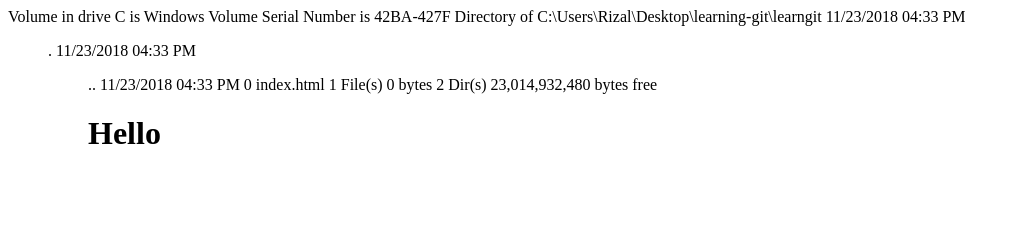
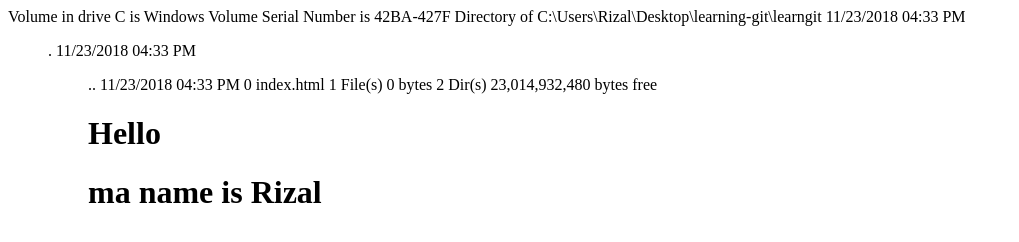
Before and after one commit to rfadilah/learngit, a plain HTML site: page index.html in a window 1280 px wide. Shown: the whole page, without its empty margins (0-1019 px from the left). Drawn offline with Linux system fonts and the light colour scheme.

Commit message:
Introducing

```diff
--- a/index.html
+++ b/index.html
@@ -8,4 +8,5 @@
 11/23/2018  04:33 PM                 0 index.html
                1 File(s)              0 bytes
                2 Dir(s)  23,014,932,480 bytes free
- <h1> Hello </h1>
+    <h1> Hello </h1>
+    <h1> ma name is Rizal</h1>
```
